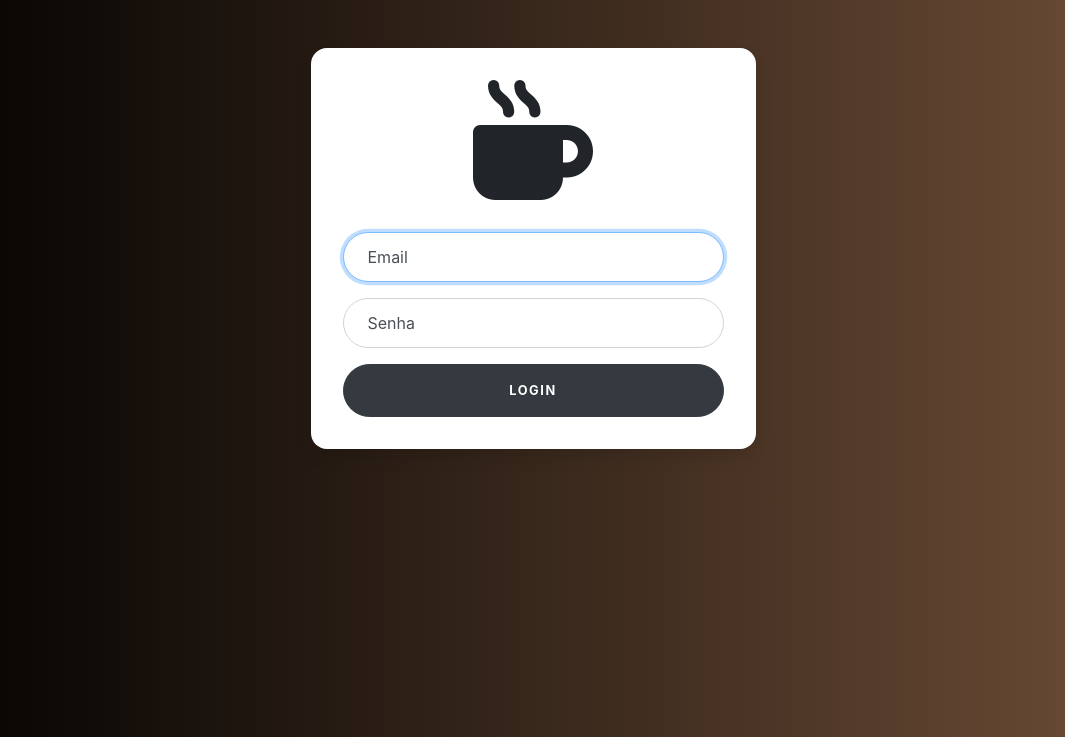
After one commit to rafaroriz/Coffee-O-Meter, a PHP site: page /login-form.php in a window 1280 px wide. The commit adds this page. Shown: the top 737 px of the page, without its empty margins (107-1172 px from the left). Run offline with PHP 8.4, Linux system fonts and the light colour scheme; some libraries are stand-ins or nearby versions.

Commit message:
Added login screen and user validation

```diff
--- /dev/null
+++ b/css/coffeeometer-login.css
@@ -0,0 +1,121 @@
+:root {
+    --input-padding-x: 1.5rem;
+    --input-padding-y: .75rem;
+  }
+
+  body {
+    background: linear-gradient(to right, #000000, #6f4e37);
+  }
+
+  .card-signin {
+    border: 0;
+    border-radius: 1rem;
+    box-shadow: 0 0.5rem 1rem 0 rgba(0, 0, 0, 0.1);
+  }
+
+  .card-signin .card-title {
+    margin-bottom: 2rem;
+    font-weight: 300;
+    font-size: 1.5rem;
+  }
+
+  .card-signin .card-body {
+    padding: 2rem;
+  }
+
+  .form-signin {
+    width: 100%;
+  }
+
+  .form-signin .btn {
+    font-size: 80%;
+    border-radius: 5rem;
+    letter-spacing: .1rem;
+    font-weight: bold;
+    padding: 1rem;
+    transition: all 0.2s;
+  }
+
+  .form-label-group {
+    position: relative;
+    margin-bottom: 1rem;
+  }
+
+  .form-label-group input {
+    height: auto;
+    border-radius: 2rem;
+  }
+
+  .form-label-group>input,
+  .form-label-group>label {
+    padding: var(--input-padding-y) var(--input-padding-x);
+  }
+
+  .form-label-group>label {
+    position: absolute;
+    top: 0;
+    left: 0;
+    display: block;
+    width: 100%;
+    margin-bottom: 0;
+    /* Override default `<label>` margin */
+    line-height: 1.5;
+    color: #495057;
+    border: 1px solid transparent;
+    border-radius: .25rem;
+    transition: all .1s ease-in-out;
+  }
+
+  .form-label-group input::-webkit-input-placeholder {
+    color: transparent;
+  }
+
+  .form-label-group input:-ms-input-placeholder {
+    color: transparent;
+  }
+
+  .form-label-group input::-ms-input-placeholder {
+    color: transparent;
+  }
+
+  .form-label-group input::-moz-placeholder {
+    color: transparent;
+  }
+
+  .form-label-group input::placeholder {
+    color: transparent;
+  }
+
+  .form-label-group input:not(:placeholder-shown) {
+    padding-top: calc(var(--input-padding-y) + var(--input-padding-y) * (2 / 3));
+    padding-bottom: calc(var(--input-padding-y) / 3);
+  }
+
+  .form-label-group input:not(:placeholder-shown)~label {
+    padding-top: calc(var(--input-padding-y) / 3);
+    padding-bottom: calc(var(--input-padding-y) / 3);
+    font-size: 12px;
+    color: #777;
+  }
+
+  .btn-google {
+    color: white;
+    background-color: #ea4335;
+  }
+
+  .btn-facebook {
+    color: white;
+    background-color: #3b5998;
+  }
+
+  /* Fallback for Edge
+  -------------------------------------------------- */
+
+  @supports (-ms-ime-align: auto) {
+    .form-label-group>label {
+      display: none;
+    }
+    .form-label-group input::-ms-input-placeholder {
+      color: #777;
+    }
+  }
--- a/css/coffeeometer.css
+++ b/css/coffeeometer.css
@@ -6,7 +6,3 @@
 .page_break {
     page-break-before: always;
 }
-
-.table_condensed {
-    font-size: 10px;
-}
--- a/index.php
+++ b/index.php
@@ -1,3 +1,3 @@
 <?php
-include 'menu-header.php';
-include 'footer.php';
+header("Location: login-form.php");
+die();
--- /dev/null
+++ b/login-form.php
@@ -0,0 +1,43 @@
+<!DOCTYPE html>
+<html>
+<head>
+    <meta charset="utf-8">
+    <title>Coffee-O-Meter</title>
+    <link href="css/bootstrap/bootstrap.css" rel="stylesheet" />
+    <link href="css/coffeeometer.css" rel="stylesheet" />
+    <link href="css/coffeeometer-login.css" rel="stylesheet" />
+    <script src="https://kit.fontawesome.com/a87208e9ea.js" crossorigin="anonymous"></script>
+</head>
+<body>
+    <div class="container">
+        <div class="row">
+            <div class="col-sm-9 col-md-7 col-lg-5 mx-auto">
+                <div class="card card-signin my-5">
+                    <div class="card-body">
+
+                        <h5 class="card-title text-center">
+                        <i class="fas fa-mug-hot fa-5x"></i>
+                        </h5>
+
+                        <form class="form-signin" action="validate-login.php" method="post">
+
+                            <div class="form-label-group">
+                                <input type="email" id="email" name="email" class="form-control" placeholder="Email" required autofocus>
+                                <label for="email">Email</label>
+                            </div>
+
+                            <div class="form-label-group">
+                                <input type="password" id="password" name="password" class="form-control" placeholder="Senha" required>
+                                <label for="password">Senha</label>
+                            </div>
+
+                            <button class="btn btn-lg btn-dark btn-block text-uppercase" type="submit">Login</button>
+
+                        </form>
+                    </div>
+                </div>
+            </div>
+        </div>
+    </div>
+</body>
+</html>
--- a/menu-header.php
+++ b/menu-header.php
@@ -10,11 +10,11 @@
 		<nav class="navbar navbar-expand-sm navbar-dark bg-dark"> <!-- style="background-color: #A38068;" cor café! -->
 			<a class="navbar-brand px-3" href="index.php">Coffee-O-Meter</a>
 				<div class="navbar-nav" id="menu">
+					<a class="nav-item nav-link" href="list-consumption.php">Meu Consumo</a>
 					<a class="nav-item nav-link" href="list-coffee.php">Lista de Cafés</a>
 					<a class="nav-item nav-link" href="add-coffee-form.php">Adiciona Café</a>
 					<a class="nav-item nav-link" href="list-type.php">Lista Tipos</a>
 					<a class="nav-item nav-link" href="add-type-form.php">Adiciona Tipo</a>
-					<a class="nav-item nav-link" href="list-consumption.php">Meu Consumo</a>
 				</div>
 		</nav>
 		<div class="container">
```
Also changed, not shown: login-error.php (added, +16 -0 lines), report-print-chart-data.php (+0 -9 lines), script-db/coffeeometerdb.sql (+7 -1 lines), user-db.php (added, +20 -0 lines), validate-login.php (added, +17 -0 lines).
